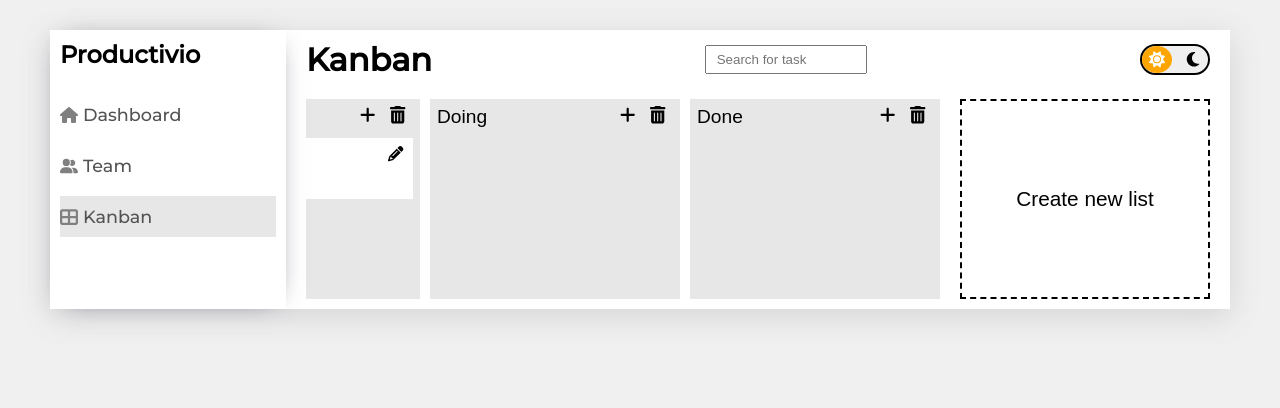
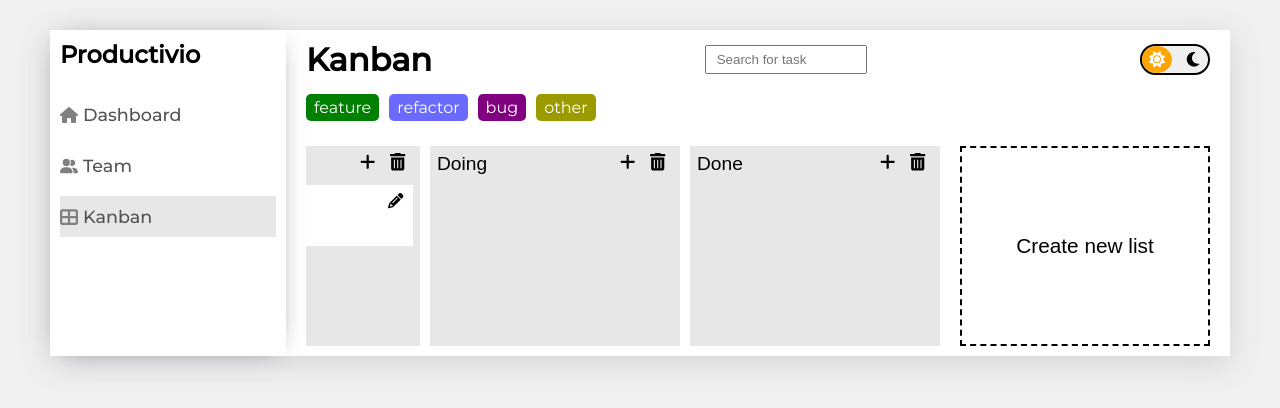
Before and after one commit to MichalKaniowski/kanban-board, a React (Vite) app: page / in a window 1280 px wide. Shown: the top 408 px of the page. Built offline with nearby package versions, Linux system fonts and the light colour scheme.

Commit message:
Add filtering tasks by category and by name

```diff
--- a/src/App.tsx
+++ b/src/App.tsx
@@ -19,10 +19,9 @@ function App() {
       return;
     }
 
-    //for modals to have access to global variables
-    const overlayContainer = document.querySelector("#root-overlay");
-    if (overlayContainer) {
-      overlayContainer.className = themeIsDark ? "dark-theme" : "light-theme";
+    const body = document.querySelector("body");
+    if (body) {
+      body.className = themeIsDark ? "dark-theme" : "light-theme";
     }
   }, [themeIsDark]);
 
@@ -31,11 +30,7 @@ function App() {
   }
 
   return (
-    <div
-      className={`${styles["body"]} ${
-        themeIsDark ? "dark-theme" : "light-theme"
-      }`}
-    >
+    <div className={styles.body}>
       <main className={styles.main}>
         <SideMenu />
         <KanbanContextProvider>
--- a/src/components/kanbanboard/KanbanBoard.module.css
+++ b/src/components/kanbanboard/KanbanBoard.module.css
@@ -38,9 +38,6 @@
 
 .theme-button.dark-theme {
   border-color: #fff;
-}
-
-.theme-button.dark-theme {
   background-color: #000;
 }
 
@@ -94,11 +91,29 @@
   right: 0;
 }
 
+.categories {
+  display: flex;
+  gap: 10px;
+  margin-top: 15px;
+}
+
+.category {
+  padding: 4px 8px;
+  border-radius: 5px;
+  color: #fff;
+  cursor: pointer;
+  opacity: 0.5;
+}
+
+.category.active {
+  opacity: 1 !important;
+}
+
 .row {
   display: grid;
   grid-template-columns: 5fr 1fr;
   gap: 20px;
-  margin-top: 20px;
+  margin-top: 25px;
 }
 
 .lists-container {
--- a/src/components/kanbanboard/KanbanBoard.tsx
+++ b/src/components/kanbanboard/KanbanBoard.tsx
@@ -1,7 +1,7 @@
 import { nanoid } from "nanoid";
 import { FontAwesomeIcon } from "@fortawesome/react-fontawesome";
 import { faMoon, faSun } from "@fortawesome/free-solid-svg-icons";
-import { useContext, useEffect } from "react";
+import { useContext, useEffect, useState } from "react";
 import styles from "./KanbanBoard.module.css";
 import KanbanList from "./KanbanList";
 import NewKanbanList from "./NewKanbanList";
@@ -14,6 +14,13 @@ type Props = {
 
 export default function KanbanBoard({ onThemeChange, themeIsDark }: Props) {
   const kanbanContext = useContext(KanbanContext);
+  const initialCategories = kanbanContext.categories.map((category) => ({
+    ...category,
+    active: true,
+  }));
+  const [categories, setCategories] = useState(initialCategories);
+  const [inputValue, setInputValue] = useState("");
+
   const kanbanListsLength = kanbanContext.lists.length;
 
   useEffect(() => {
@@ -60,11 +67,40 @@ export default function KanbanBoard({ onThemeChange, themeIsDark }: Props) {
     }
   }
 
+  function toggleCategoryHandler(categoryId: string) {
+    setCategories((prevCategories) =>
+      prevCategories.map((category) => {
+        if (category.id === categoryId) {
+          return { ...category, active: !category.active };
+        } else {
+          return category;
+        }
+      })
+    );
+  }
+
+  const categorieElements = categories.map((category) => {
+    return (
+      <div
+        key={nanoid()}
+        onClick={() => toggleCategoryHandler(category.id)}
+        className={`${styles.category} ${category.active ? styles.active : ""}`}
+        style={{ backgroundColor: category.backgroundColor }}
+      >
+        {category.name}
+      </div>
+    );
+  });
+
   return (
     <div className={styles["kanban-board"]}>
       <div className={styles["top-container"]}>
         <h1 className={styles["main-heading"]}>Kanban</h1>
-        <input placeholder="Search for task" />
+        <input
+          onChange={(e) => setInputValue(e.target.value)}
+          value={inputValue}
+          placeholder="Search for task"
+        />
         <button
           className={`${styles["theme-button"]} ${
             themeIsDark ? styles["dark-theme"] : styles["light-theme"]
@@ -86,6 +122,9 @@ export default function KanbanBoard({ onThemeChange, themeIsDark }: Props) {
           <div className={styles.ball}></div>
         </button>
       </div>
+
+      <div className={styles.categories}>{categorieElements}</div>
+
       <div className={styles.row}>
         <div id="lists-container" className={styles["lists-container"]}>
           {lists.map((list) => (
@@ -94,6 +133,8 @@ export default function KanbanBoard({ onThemeChange, themeIsDark }: Props) {
               id={list.id}
               name={list.name}
               items={list.items}
+              categories={categories}
+              inputValue={inputValue}
             />
           ))}
         </div>
--- a/src/components/kanbanboard/KanbanList.tsx
+++ b/src/components/kanbanboard/KanbanList.tsx
@@ -3,7 +3,7 @@ import { useState, useRef, useEffect, useContext } from "react";
 import styles from "./Kanbanlist.module.css";
 import NewItemModal from "./NewItemModal";
 import { KanbanContext } from "../../store/KanbanContext";
-import { List, ListItem } from "./KanbanBoard.types";
+import { ListItem } from "./KanbanBoard.types";
 import { FontAwesomeIcon } from "@fortawesome/react-fontawesome";
 import {
   faTrashCan,
@@ -11,18 +11,50 @@ import {
   faPencil,
 } from "@fortawesome/free-solid-svg-icons";
 import Modal from "../ui/Modal";
+import { ModifiedCategory } from "./KanbanBoard.types";
 
-export default function KanbanList({ id, name, items }: List) {
-  const inputRef = useRef<HTMLInputElement>(null!);
+type Props = {
+  id: string;
+  name: string;
+  items: ListItem[];
+  categories: ModifiedCategory[];
+  inputValue: string;
+};
+
+export default function KanbanList({
+  id,
+  name,
+  items,
+  categories,
+  inputValue,
+}: Props) {
+  const [filteredItems, setFilteredItems] = useState(items);
   const [isModalDisplayed, setIsModalDisplayed] = useState(false);
   const [editingItem, setEditingItem] = useState<ListItem | null>(null);
   const [error, setError] = useState("");
 
+  const inputRef = useRef<HTMLInputElement>(null!);
   const kanbanContext = useContext(KanbanContext);
 
   useEffect(() => {
     inputRef.current.value = name;
   }, []);
+
+  useEffect(() => {
+    const activeCategories = categories
+      .filter((category) => category.active)
+      .map((category) => category.name);
+
+    const itemsFilteredByCategorie = items.filter((item) =>
+      activeCategories.includes(item.category.name)
+    );
+
+    const itemsFilteredByInputValue = itemsFilteredByCategorie.filter((item) =>
+      item.name.toLowerCase().includes(inputValue.trim().toLowerCase())
+    );
+
+    setFilteredItems(itemsFilteredByInputValue);
+  }, [items, categories, inputValue]);
 
   function nameChangeHandler(e: React.FormEvent) {
     e.preventDefault();
@@ -103,16 +135,14 @@ export default function KanbanList({ id, name, items }: List) {
       </button>
 
       <ul>
-        {items.map((item) => {
+        {filteredItems.map((item) => {
           return (
             <li key={nanoid()}>
               <p>{item.name}</p>
               <span
-                className={`${styles[item.category.toLowerCase()]} ${
-                  styles.category
-                }`}
+                className={`${styles[item.category.name]} ${styles.category}`}
               >
-                {item.category}
+                {item.category.name}
               </span>
               <button
                 onClick={() => buttonClickHandler(item)}
--- a/src/components/kanbanboard/NewItemModal.tsx
+++ b/src/components/kanbanboard/NewItemModal.tsx
@@ -4,6 +4,7 @@ import ReactDOM from "react-dom";
 import { useState, useRef, useEffect } from "react";
 import { ListItem } from "./KanbanBoard.types";
 import Backdrop from "../ui/Backdrop";
+import { changeCategoryIntoObject } from "../../utils/utils";
 
 type AddItem = {
   onItemAdd: ({ id, name, description, category }: ListItem) => void;
@@ -20,7 +21,7 @@ type EditItem = {
 
 type Props = AddItem | EditItem;
 
-const categories = ["Feature", "Refactor", "Bug", "Other"];
+const categories = ["feature", "refactor", "bug", "other"];
 
 export default function NewItemModal(props: Props) {
   const [activeCategory, setActiveCategory] = useState<string>("");
@@ -34,7 +35,7 @@ export default function NewItemModal(props: Props) {
     if (isEditing) {
       inputRef.current.value = editingItem.name;
       textAreaRef.current.value = editingItem.description;
-      setActiveCategory(editingItem.category.toLowerCase());
+      setActiveCategory(editingItem.category.name);
     }
   }, [isEditing]);
 
@@ -59,7 +60,9 @@ export default function NewItemModal(props: Props) {
       id: nanoid(),
       name: title,
       description: description,
-      category: activeCategory || "other",
+      category:
+        changeCategoryIntoObject(activeCategory, "yellow") ||
+        changeCategoryIntoObject("other", "yellow"),
     });
   }
 
@@ -79,7 +82,7 @@ export default function NewItemModal(props: Props) {
       id: editingItem.id,
       name: title,
       description: description,
-      category: activeCategory,
+      category: changeCategoryIntoObject(activeCategory, "yellow"),
     });
   }
 
@@ -123,10 +126,8 @@ export default function NewItemModal(props: Props) {
           <li
             key={nanoid()}
             data-category={category}
-            className={`${styles[category.toLowerCase()]} ${
-              activeCategory.toLowerCase() === category.toLowerCase()
-                ? `${styles["active-category"]}`
-                : ""
+            className={`${styles[category]} ${
+              activeCategory === category ? `${styles["active-category"]}` : ""
             }`}
           >
             {category}
--- a/src/store/KanbanContext.tsx
+++ b/src/store/KanbanContext.tsx
@@ -1,5 +1,10 @@
 import React, { useState } from "react";
-import { List, ListItem } from "../components/kanbanboard/KanbanBoard.types";
+import {
+  List,
+  ListItem,
+  Category,
+} from "../components/kanbanboard/KanbanBoard.types";
+import { changeCategoryIntoObject } from "../utils/utils";
 
 type Props = {
   children: React.ReactNode;
@@ -7,6 +12,7 @@ type Props = {
 
 type Context = {
   lists: List[];
+  categories: Category[];
   onListAdd: (list: List) => void;
   onItemAdd: (listId: string, item: ListItem) => void;
   onItemEdit: (listId: string, item: ListItem) => void;
@@ -15,13 +21,14 @@ type Context = {
 
 export const KanbanContext = React.createContext<Context>({
   lists: [],
+  categories: [],
   onListAdd: () => {},
   onItemAdd: () => {},
   onItemEdit: () => {},
   onListRemove: () => {},
 });
 
-const initialLists = [
+const initialLists: List[] = [
   {
     id: "hWAF2KkzrbpOSA8COYDEa",
     name: "Agenda",
@@ -30,7 +37,7 @@ const initialLists = [
         id: "DUW9g1bhYDyrUWvBO7G1o",
         name: "Task 1",
         description: "Description to first task",
-        category: "feature",
+        category: changeCategoryIntoObject("feature", "green"),
       },
     ],
   },
@@ -42,7 +49,7 @@ const initialLists = [
         id: "wkYl5i0sUa1EavGn04EMr",
         name: "Task 2",
         description: "Description to second task",
-        category: "bug",
+        category: changeCategoryIntoObject("bug", "purple"),
       },
     ],
   },
@@ -60,6 +67,20 @@ const initialLists = [
 
 export function KanbanContextProvider(props: Props) {
   const [lists, setLists] = useState(initialLists);
+  const [categories] = useState([
+    { id: "bJTAesd5EJNhNoE6_vpwE", name: "feature", backgroundColor: "green" },
+    {
+      id: "jY6JvfkfjfwQUnio3gpYj",
+      name: "refactor",
+      backgroundColor: "rgb(106, 106, 255)",
+    },
+    { id: "QbUIbBD7lnKXXrYrEIS4J", name: "bug", backgroundColor: "purple" },
+    {
+      id: "86idew7Sduc6zM94NBIun",
+      name: "other",
+      backgroundColor: "rgb(155, 155, 0)",
+    },
+  ]);
 
   function addList(list: List) {
     setLists((prevLists) => [...prevLists, list]);
@@ -69,7 +90,8 @@ export function KanbanContextProvider(props: Props) {
     setLists((prevLists) =>
       prevLists.map((list) => {
         if (list.id === listId) {
-          const newListItems = [...list.items, item]; //create deep copy
+          console.log(list.items);
+          const newListItems = [...list.items, item];
           return { ...list, items: newListItems };
         } else {
           return list;
@@ -88,7 +110,11 @@ export function KanbanContextProvider(props: Props) {
       id: listItem.id,
       name: item.name,
       description: item.description,
-      category: item.category.toLowerCase(),
+      category: {
+        id: item.category.id,
+        name: item.category.name,
+        backgroundColor: item.category.backgroundColor,
+      },
     };
 
     setLists((prevLists) =>
@@ -115,6 +141,7 @@ export function KanbanContextProvider(props: Props) {
 
   const value = {
     lists: lists,
+    categories: categories,
     onListAdd: addList,
     onItemAdd: addItem,
     onItemEdit: editItem,
--- a/src/utils/utils.ts
+++ b/src/utils/utils.ts
@@ -1,3 +1,12 @@
+import { nanoid } from "nanoid";
+
 export function capitalize(word: string) {
   return word.slice(0, 1).toUpperCase() + word.slice(1).toLowerCase();
 }
+
+export function changeCategoryIntoObject(
+  name: string,
+  backgroundColor: string
+) {
+  return { id: nanoid(), name: name, backgroundColor: backgroundColor };
+}
```
Also changed, not shown: src/components/kanbanboard/KanbanBoard.types.ts (+14 -1 lines).
